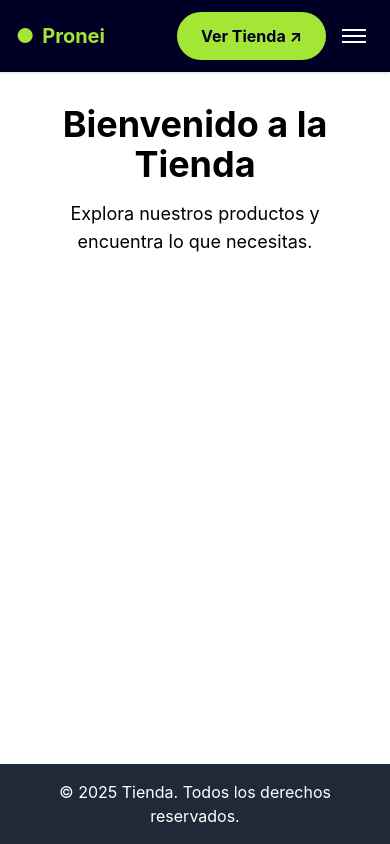
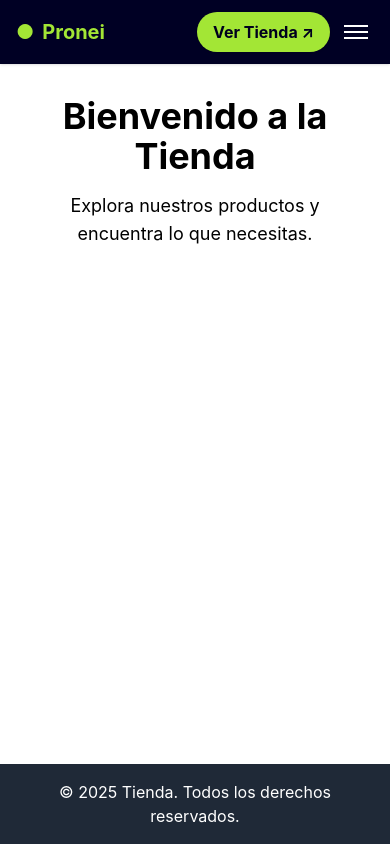
Before and after one commit to MarioPazmino/front_tienda_react_tailwind, a React (Create React App) app: page / in a window 390 px wide. Built offline with nearby package versions, Linux system fonts and the light colour scheme.

Commit message:
Enhance Navbar component for improved responsiveness and adjust button styles for better usability

```diff
--- a/src/components/Navbar.jsx
+++ b/src/components/Navbar.jsx
@@ -16,9 +16,9 @@ const Navbar = () => {
       </div>
       {/* Links */}
       <div
-        className={`flex-1 sm:flex sm:justify-center sm:items-center ${menuOpen ? 'block absolute top-full left-0 w-full bg-[#000024] py-4 z-10' : 'hidden'} sm:static sm:w-auto sm:bg-transparent sm:py-0`}
+        className={`flex-1 md750:flex md750:justify-center md750:items-center ${menuOpen ? 'block absolute top-full left-0 w-full bg-[#000024] py-4 z-10' : 'hidden'} md750:static md750:w-auto md750:bg-transparent md750:py-0`}
       >
-        <ul className="flex flex-col sm:flex-row gap-4 sm:gap-8 text-base font-medium items-center">
+        <ul className="flex flex-col md750:flex-row gap-4 md750:gap-8 text-base font-medium items-center">
           <li className="text-white cursor-pointer">Home</li>
           <li className="text-white cursor-pointer">About Us</li>
           <li className="text-white cursor-pointer">Pages</li>
@@ -28,14 +28,14 @@ const Navbar = () => {
         </ul>
       </div>
       {/* Botón y Hamburguesa a la derecha */}
-      <div className="flex items-center gap-2 z-20">
-        <button className="bg-lime-400 text-[#00001E] font-bold px-6 py-3 rounded-full shadow relative overflow-hidden animated-eye group transition-all">
+      <div className="flex items-center gap-1 md750:gap-2 z-20">
+        <button className="bg-lime-400 text-[#00001E] font-bold px-4 py-2 md750:px-6 md750:py-3 rounded-full shadow relative overflow-hidden animated-eye group transition-all text-base md750:text-lg">
           <span className="relative z-10">Ver Tienda ↗</span>
           <span className="eye-effect absolute inset-0 z-0"></span>
         </button>
         {/* Hamburger */}
         <button
-          className="sm:hidden flex flex-col justify-center items-center w-10 h-10"
+          className="md750:hidden flex flex-col justify-center items-center w-9 h-9 ml-1"
           onClick={() => setMenuOpen(!menuOpen)}
           aria-label="Abrir menú"
         >
--- a/tailwind.config.js
+++ b/tailwind.config.js
@@ -5,6 +5,14 @@ module.exports = {
   ],
   theme: {
     extend: {},
+    screens: {
+      'sm': '640px',
+      'md750': '750px',
+      'md': '768px',
+      'lg': '1024px',
+      'xl': '1280px',
+      '2xl': '1536px',
+    },
   },
   plugins: [],
 }
```
